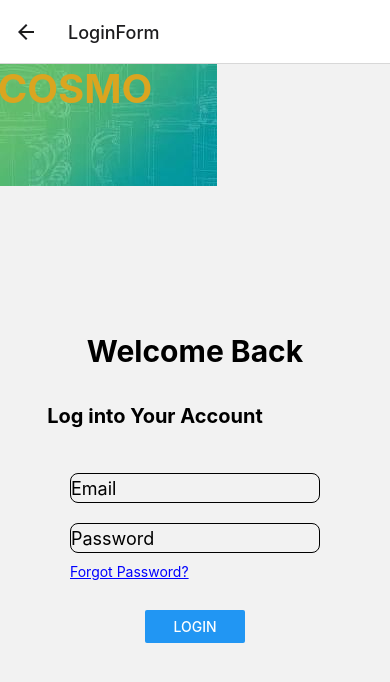
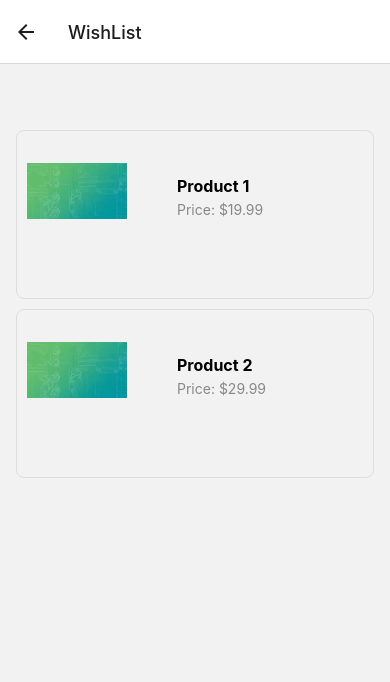
Before and after one commit to arifulabir10/Cosmo-A-skincare-app, a React Native app in the folder cosmo/: screen /LoginForm in a window 390 px wide. Both pictures are taken after a click on the button "LOGIN". Shown: the top 682 px of the page. Built offline with nearby package versions, Linux system fonts and the light colour scheme.

Commit message:
My task done finish

```diff
--- a/cosmo/App.tsx
+++ b/cosmo/App.tsx
@@ -6,6 +6,7 @@ import Home from "./src/Screens/home"
 import LoginForm from "./src/Screens/LoginForm"
 import Registration from "./src/Screens/RegistrationForm"
 import PasswordResetPage from "./src/Screens/PasswordResetPage";
+import WishList from "./src/Screens/WishListScreen";
 import { createStackNavigator } from "@react-navigation/stack";
 import { NavigationContainer } from "@react-navigation/native";
 
@@ -20,69 +21,12 @@ export default function App() {
         <stack.Screen name="LoginForm" component={LoginForm} />
         <stack.Screen name="Registration" component={Registration} />
         <stack.Screen name="PasswordReset" component={PasswordResetPage} />
+        <stack.Screen name="WishList" component={WishList} />
       </stack.Navigator>
     </NavigationContainer>
+    // <View>
+    //   <WishList/>
+    // </View>
 
   )
 }
-
-
-
-
-// import React, { useState } from 'react';
-// import { View, Text, TextInput, Button, StyleSheet } from 'react-native';
-
-// const LoginScreen: React.FC = () => {
-//   const [username, setUsername] = useState('');
-//   const [password, setPassword] = useState('');
-
-//   const handleLogin = () => {
-//     // Perform authentication logic here
-//     // For simplicity, let's just log the credentials
-//     console.log('Username:', username);
-//     console.log('Password:', password);
-//   };
-
-//   return (
-//     <View style={styles.container}>
-//       <Text style={styles.header}>Login</Text>
-//       <TextInput
-//         placeholder="Username"
-//         value={username}
-//         onChangeText={setUsername}
-//         style={styles.input}
-//       />
-//       <TextInput
-//         placeholder="Password"
-//         value={password}
-//         onChangeText={setPassword}
-//         secureTextEntry
-//         style={styles.input}
-//       />
-//       <Button title="Login" onPress={handleLogin} />
-//     </View>
-//   );
-// };
-
-// const styles = StyleSheet.create({
-//   container: {
-//     flex: 1,
-//     justifyContent: 'center',
-//     alignItems: 'center',
-//     padding: 20,
-//   },
-//   header: {
-//     fontSize: 24,
-//     marginBottom: 20,
-//   },
-//   input: {
-//     width: '100%',
-//     padding: 10,
-//     marginBottom: 10,
-//     borderWidth: 1,
-//     borderColor: '#ccc',
-//     borderRadius: 5,
-//   },
-// });
-
-// export default LoginScreen;
--- /dev/null
+++ b/cosmo/src/Component/WishListItem.tsx
@@ -0,0 +1,50 @@
+import React from "react";
+import { View, Text, Image, StyleSheet } from "react-native";
+
+interface WishlistItemProps {
+    title: string;
+    price: string;
+    image: any; // You can use a more specific type for images, such as ImageSourcePropType
+  }
+
+  const WishlistItem: React.FC<WishlistItemProps> = ({ title, price, image }) => {
+    return (
+      <View style={styles.itemContainer}>
+        <Image source={image} style={styles.itemImage} />
+        <Text style={styles.itemTitle}>{title}</Text>
+        <Text style={styles.itemPrice}>Price: {price}</Text>
+      </View>
+    );
+  };
+
+const styles = StyleSheet.create({
+  itemContainer: {
+    borderWidth: 1,
+    borderColor: "#ddd",
+    borderRadius: 8,
+    padding: 10,
+    marginBottom: 10,
+
+  },
+  itemImage: {
+    width: 100,
+    height: 100,
+    resizeMode: "contain",
+    marginBottom: 5,
+  },
+  itemTitle: {
+    fontSize: 16,
+    fontWeight: "bold",
+    marginBottom: 5,
+    left: 150,
+    top: -70
+  },
+  itemPrice: {
+    fontSize: 14,
+    color: "#888",
+    left: 150,
+    top: -70
+  },
+});
+
+export default WishlistItem;
--- a/cosmo/src/Screens/LoginForm.tsx
+++ b/cosmo/src/Screens/LoginForm.tsx
@@ -20,7 +20,7 @@ const LoginForm: React.FC = (props: any) => {
   };
 
   const handleSubmit = () => {
-    console.log("Form submitted:", formData);
+    props.navigation.navigate("WishList");
   };
 
 
--- /dev/null
+++ b/cosmo/src/Screens/WishListScreen.tsx
@@ -0,0 +1,44 @@
+import React from "react";
+import { View, ScrollView, StyleSheet } from "react-native";
+import WishlistItem from "../Component/WishListItem"; // Import your WishlistItem component
+
+const WishlistScreen = () => {
+  const wishlistData = [
+    {
+      id: 1,
+      title: "Product 1",
+      price: "$19.99",
+      image: require("../../assets/public/icons/images.jpg"),
+    },
+    {
+      id: 2,
+      title: "Product 2",
+      price: "$29.99",
+      image: require("../../assets/public/icons/images.jpg"),
+    },
+    // Add more wishlist items...
+  ];
+
+  return (
+    <ScrollView contentContainerStyle={styles.container}>
+      {wishlistData.map((item) => (
+        <WishlistItem
+          key={item.id}
+          title={item.title}
+          price={item.price}
+          image={item.image}
+        />
+      ))}
+    </ScrollView>
+  );
+};
+
+const styles = StyleSheet.create({
+  container: {
+    flexGrow: 1,
+    padding: 16,
+    top:50
+  },
+});
+
+export default WishlistScreen;
```
